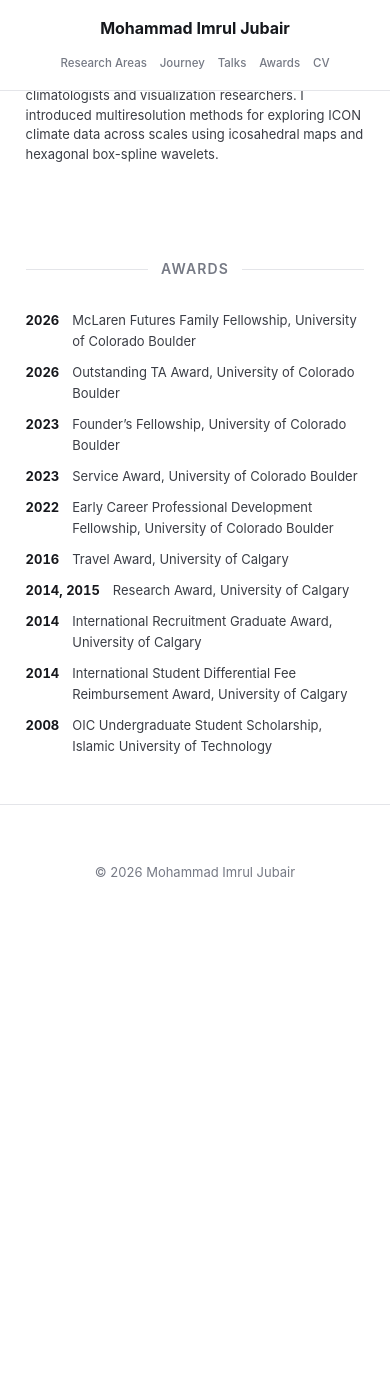
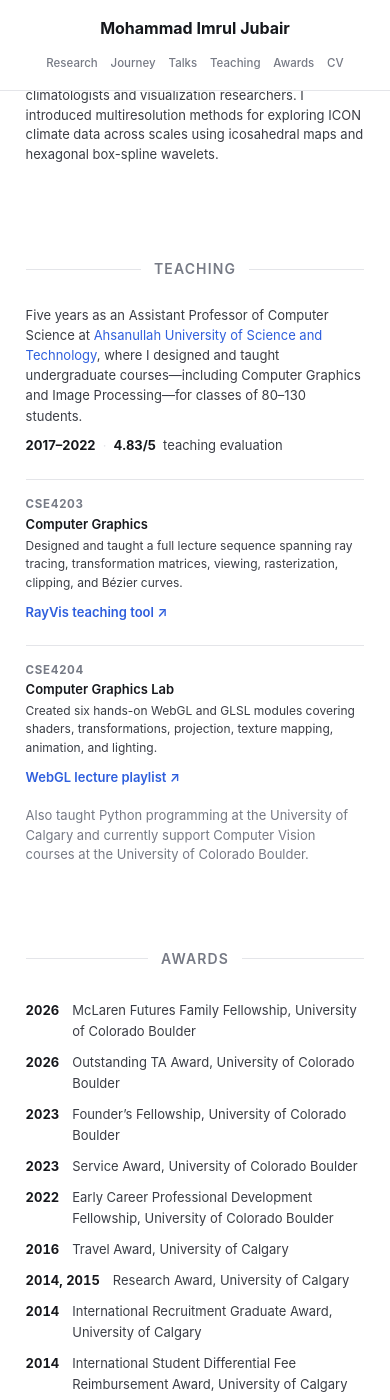
Before and after one commit to imruljubair/imruljubair.github.io, a Jekyll site: the page built from index.html, in a window 390 px wide and 1400 px high, scrolled down 5712 px. Built offline with Jekyll 4.4.1, drawn with Linux system fonts in a browser that asks for light colours; before the commit the page ends 6653 px from its top, so only the background shows below that.

Commit message:
more and more

```diff
--- a/_includes/nav.html
+++ b/_includes/nav.html
@@ -2,9 +2,10 @@
   <div class="container nav-inner">
     <a class="nav-name" href="#about">{{ site.author.name }}</a>
     <ul class="nav-links">
-      <li><a href="#work">Research Areas</a></li>
+      <li><a href="#work">Research</a></li>
       <li><a href="#journey">Journey</a></li>
       <li><a href="#talk">Talks</a></li>
+      <li><a href="#teaching">Teaching</a></li>
       <li><a href="#awards">Awards</a></li>
       <li><a href="{{ '/cv/Jubair-CV-2026-September-Updated.pdf' | prepend: site.baseurl }}" target="_blank" rel="noopener">CV</a></li>
     </ul>
--- a/_includes/projects.html
+++ b/_includes/projects.html
@@ -176,19 +176,50 @@
      height depends on how many works are listed, and because browser zoom
      shrinks the effective viewport. */
   var section = document.querySelector('.venn-section');
+  var pinStart = Infinity;
+
+  function updateCondensedVenn() {
+    var shouldCondense = section && section.classList.contains('can-pin') &&
+                         window.pageYOffset >= pinStart;
+    scope.classList.toggle('is-condensed', shouldCondense);
+  }
+
   function updatePinning() {
     if (!section) return;
+    /* Measure the full-size diagram in normal flow. This keeps the decision
+       stable even if a resize occurs while the compact version is pinned. */
+    section.classList.remove('can-pin');
+    scope.classList.remove('is-condensed');
+    scope.style.top = '';
+
     var header = document.querySelector('.site-header');
     var headerH = header ? header.getBoundingClientRect().height : 0;
     var gap = 16;
+    var naturalTop = window.pageYOffset + scope.getBoundingClientRect().top;
     var needed = headerH + scope.getBoundingClientRect().height + gap +
                  cards[0].getBoundingClientRect().height;
     var fits = window.innerWidth >= 841 && window.innerHeight >= needed;
     section.classList.toggle('can-pin', fits);
-    if (fits) scope.style.top = headerH + 'px';
+    if (fits) {
+      scope.style.top = headerH + 'px';
+      pinStart = naturalTop - headerH;
+    } else {
+      pinStart = Infinity;
+    }
+    updateCondensedVenn();
   }
   updatePinning();
   window.addEventListener('load', updatePinning);
+
+  var scrollFrame;
+  window.addEventListener('scroll', function () {
+    if (scrollFrame) return;
+    scrollFrame = requestAnimationFrame(function () {
+      scrollFrame = null;
+      updateCondensedVenn();
+    });
+  }, { passive: true });
+
   var resizeTimer;
   window.addEventListener('resize', function () {
     clearTimeout(resizeTimer);
--- /dev/null
+++ b/_includes/teaching.html
@@ -0,0 +1,28 @@
+<section class="teaching-section" id="teaching">
+  <div class="container">
+    <p class="section-kicker"><span>Teaching</span></p>
+
+    <div class="teaching-intro">
+      <p>Five years as an Assistant Professor of Computer Science at <a href="https://www.aust.edu/" target="_blank" rel="noopener">Ahsanullah University of Science and Technology</a>, where I designed and taught undergraduate courses—including Computer Graphics and Image Processing—for classes of 80–130 students.</p>
+      <p class="teaching-evidence"><strong>2017–2022</strong><span aria-hidden="true">·</span><strong>4.83/5</strong> teaching evaluation</p>
+    </div>
+
+    <div class="teaching-grid">
+      <article class="teaching-course">
+        <p class="teaching-course-code">CSE4203</p>
+        <h3>Computer Graphics</h3>
+        <p>Designed and taught a full lecture sequence spanning ray tracing, transformation matrices, viewing, rasterization, clipping, and Bézier curves.</p>
+        <a href="https://github.com/imruljubair/RayVis" target="_blank" rel="noopener">RayVis teaching tool <span aria-hidden="true">↗</span></a>
+      </article>
+
+      <article class="teaching-course">
+        <p class="teaching-course-code">CSE4204</p>
+        <h3>Computer Graphics Lab</h3>
+        <p>Created six hands-on WebGL and GLSL modules covering shaders, transformations, projection, texture mapping, animation, and lighting.</p>
+        <a href="https://youtube.com/playlist?list=PLrvdMQ1sH5Q_5Aijt67kuBxoilM3LiO8t" target="_blank" rel="noopener">WebGL lecture playlist <span aria-hidden="true">↗</span></a>
+      </article>
+    </div>
+
+    <p class="teaching-more">Also taught Python programming at the University of Calgary and currently support Computer Vision courses at the University of Colorado Boulder.</p>
+  </div>
+</section>
--- a/assets/scss/_home.scss
+++ b/assets/scss/_home.scss
@@ -473,6 +473,35 @@ $venn-width: 320px;
   padding-bottom: 0.75em;
 }
 
+// Once the Venn reaches the sticky navigation, reduce its footprint so the
+// project cards remain visible beneath it. Its normal, introductory state
+// stays full-size; only the pinned state is condensed.
+.venn-section.can-pin .venn-scroll.is-condensed {
+  padding-bottom: 0.35em;
+
+  .venn-layout {
+    grid-template-columns: minmax(0, 1fr) 255px minmax(0, 1fr);
+    gap: 0.55em 1.5em;
+  }
+
+  .venn-node {
+    padding: 0.45em 0.65em;
+    font-size: rem($areas-font-size - 1);
+    line-height: 1.35;
+  }
+
+  .venn-node--ai,
+  .venn-node--viz,
+  .venn-node--ai-hci {
+    font-size: rem($areas-font-size - 2);
+  }
+
+  .venn-node--triple .venn-node-title {
+    margin-bottom: 0.25em;
+    font-size: 9.5px;
+  }
+}
+
 // Project cards -----------------------------------------------------------
 .selected-work-title {
   margin-top: 3em;
@@ -919,6 +948,93 @@ $venn-width: 320px;
   }
 }
 
+// Teaching -------------------------------------------------------------
+.teaching-section {
+  padding: $section-gap 0;
+  font-family: $awards-font-family;
+}
+
+.teaching-intro {
+  display: grid;
+  grid-template-columns: minmax(0, 1fr) auto;
+  align-items: baseline;
+  gap: 1.5em;
+  margin-bottom: 1.5em;
+
+  p {
+    margin: 0;
+    max-width: 48em;
+    font-size: rem($awards-font-size);
+    line-height: 1.55;
+    color: $dark-gray-color;
+  }
+
+  a {
+    @extend .link;
+  }
+}
+
+.teaching-evidence {
+  display: flex;
+  align-items: baseline;
+  gap: 0.55em;
+  white-space: nowrap;
+
+  strong {
+    color: $ink-color;
+  }
+
+  span {
+    color: $light-gray-color;
+  }
+}
+
+.teaching-grid {
+  display: grid;
+  grid-template-columns: repeat(2, minmax(0, 1fr));
+  gap: 1.25em 2em;
+}
+
+.teaching-course {
+  padding-top: 1em;
+  border-top: 1px solid $light-gray-color;
+
+  h3 {
+    margin: 0 0 0.35em;
+    font-size: rem($awards-font-size);
+    font-weight: 600;
+    color: $ink-color;
+  }
+
+  p {
+    margin: 0 0 0.55em;
+    font-size: rem(12);
+    line-height: 1.55;
+    color: $dark-gray-color;
+  }
+
+  a {
+    @extend .link;
+    font-size: rem(13);
+    font-weight: 600;
+  }
+
+  .teaching-course-code {
+    margin-bottom: 0.2em;
+    font-size: rem(11.5);
+    font-weight: 700;
+    letter-spacing: 0.06em;
+    color: $medium-gray-color;
+  }
+}
+
+.teaching-more {
+  margin: 1.25em 0 0;
+  font-size: rem(13);
+  line-height: 1.5;
+  color: $medium-gray-color;
+}
+
 .awards-section {
   padding: $section-gap 0;
   font-family: $awards-font-family;
@@ -975,6 +1091,15 @@ $venn-width: 320px;
 
 @media (max-width: 700px) {
   .work-grid {
+    grid-template-columns: 1fr;
+  }
+
+  .teaching-intro {
+    grid-template-columns: 1fr;
+    gap: 0.6em;
+  }
+
+  .teaching-grid {
     grid-template-columns: 1fr;
   }
 }
--- a/index.html
+++ b/index.html
@@ -6,4 +6,5 @@ title: Home
 {% include intro.html %}
 {% include experience.html %}
 {% include talks.html %}
+{% include teaching.html %}
 {% include awards.html %}
```
